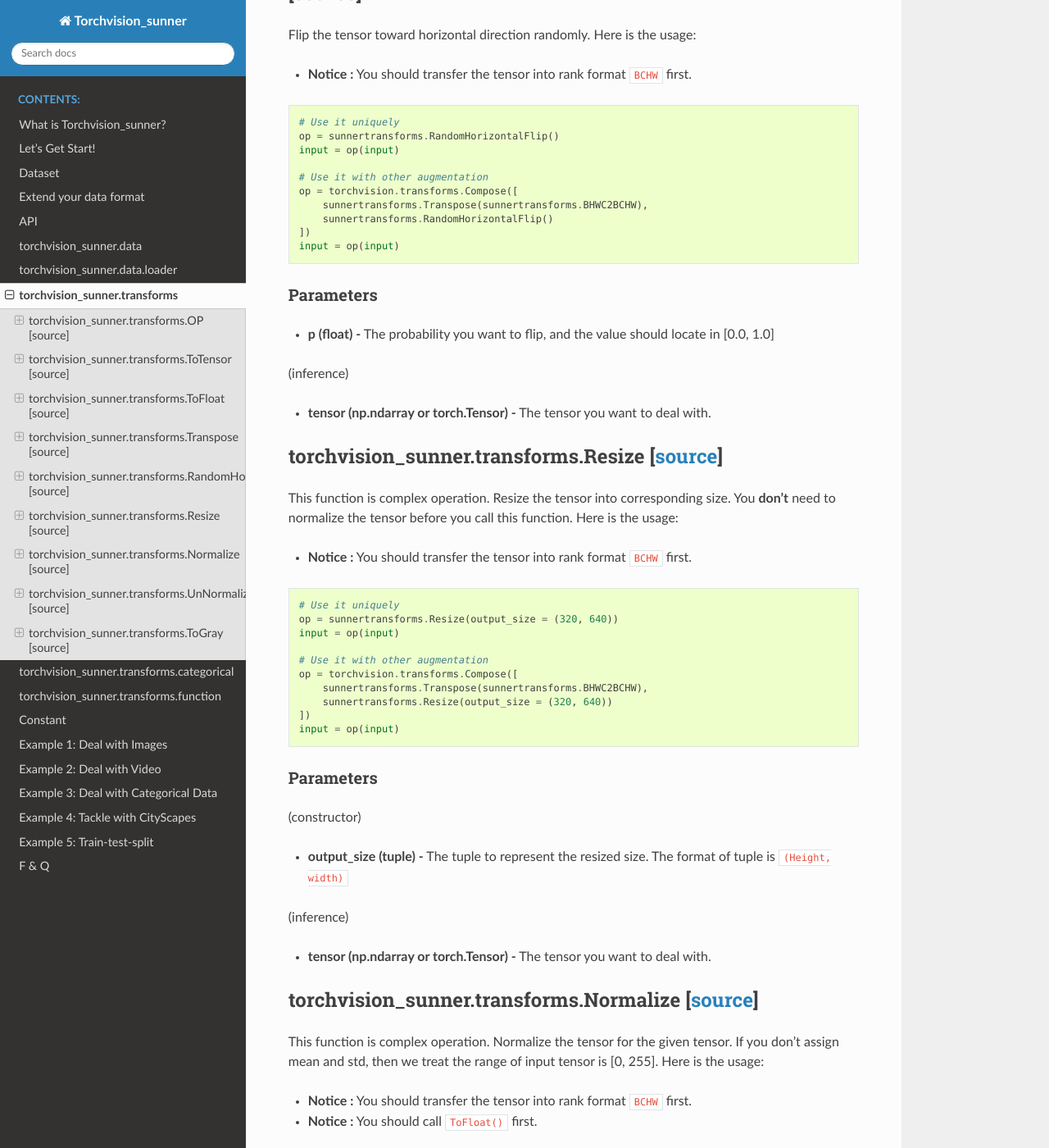
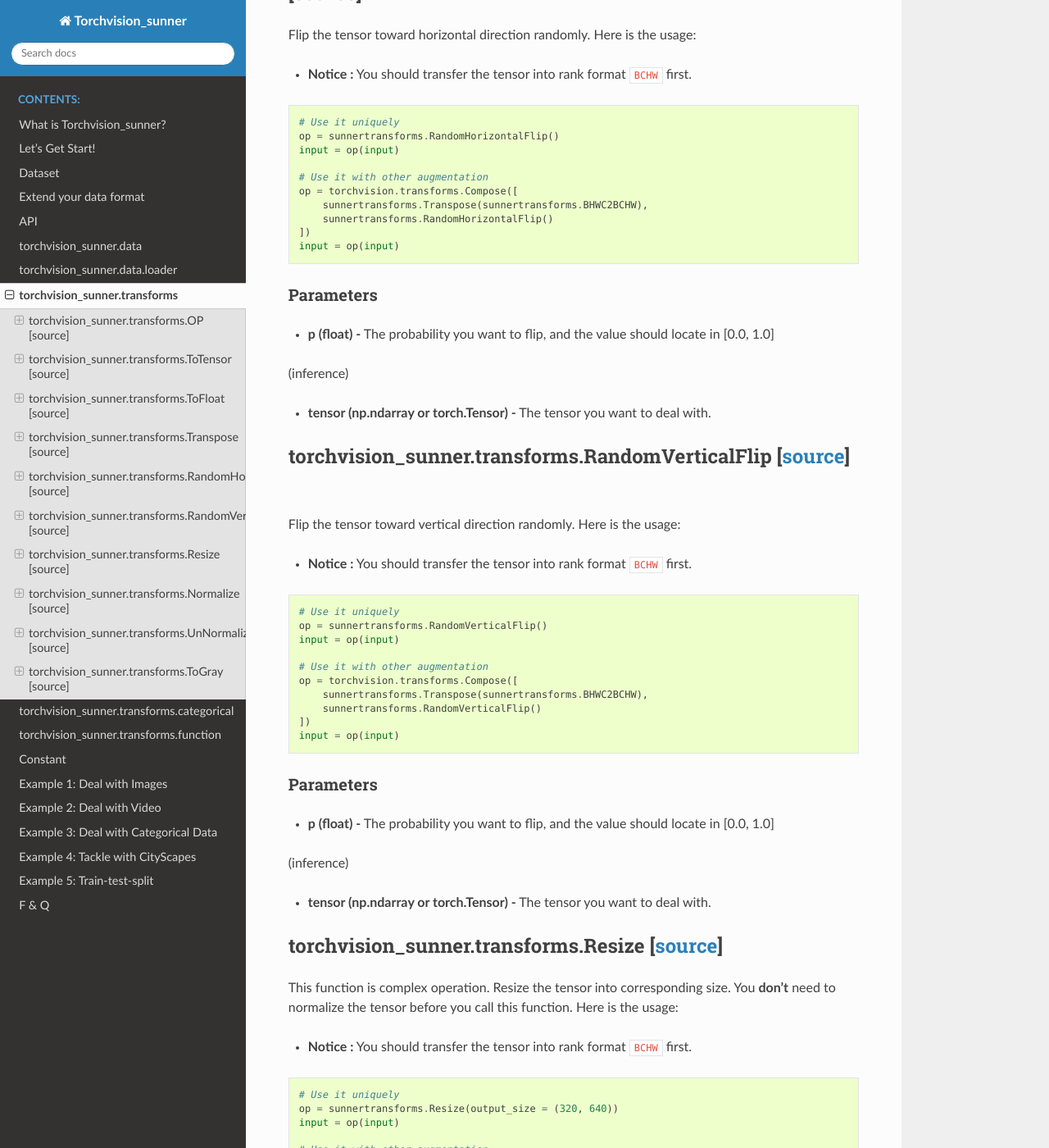
Before and after one commit to SunnerLi/Torchvision_sunner_book, a Sphinx documentation site: the page built from source/tutorial/transforms.md, in a window 1280 px wide and 1400 px high, scrolled down 2512 px. Shown: the whole window at 82% size. Built offline with Sphinx 7.4.7 and the Read the Docs theme 2.0.0, drawn with Linux system fonts in a browser that asks for light colours.

Commit message:
add the explanation of RandomVerticalFlip

````diff
--- a/source/tutorial/transforms.md
+++ b/source/tutorial/transforms.md
@@ -94,6 +94,31 @@
 op = torchvision.transforms.Compose([
     sunnertransforms.Transpose(sunnertransforms.BHWC2BCHW),
     sunnertransforms.RandomHorizontalFlip()
+])
+input = op(input)
+```
+
+#### Parameters
+* **p  (float)  -** The probability you want to flip, and the value should locate in [0.0, 1.0]
+
+(inference)
+* **tensor (np.ndarray or torch.Tensor) -** The tensor you want to deal with.
+
+## torchvision_sunner.transforms.RandomVerticalFlip [[source](https://github.com/SunnerLi/Torchvision_sunner/blob/master/torchvision_sunner/transforms/simple.py#L92)]
+
+Flip the tensor toward vertical direction randomly. Here is the usage:
+
+* **Notice :** You should transfer the tensor into rank format ``BCHW`` first.
+
+```python
+# Use it uniquely
+op = sunnertransforms.RandomVerticalFlip()
+input = op(input)
+
+# Use it with other augmentation
+op = torchvision.transforms.Compose([
+    sunnertransforms.Transpose(sunnertransforms.BHWC2BCHW),
+    sunnertransforms.RandomVerticalFlip()
 ])
 input = op(input)
 ```
````
